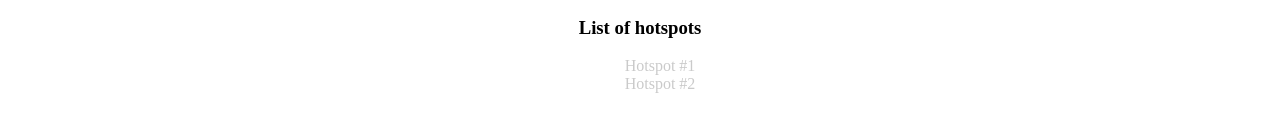
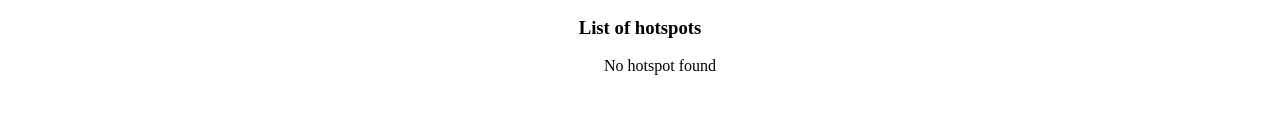
Before and after one commit to rickrd/challenge-conpass, a React (Create React App) app: page / in a window 1280 px wide. Shown: the part 344-476 px from the top of the page. Built offline with nearby package versions, Linux system fonts and the light colour scheme.

Commit message:
added list length check

```diff
--- a/src/components/organisms/HotspotList.jsx
+++ b/src/components/organisms/HotspotList.jsx
@@ -15,7 +15,7 @@ const HotspotList = props => {
     <Wrapper>
       <h3>List of hotspots</h3>
       <ul>
-        {props.hotspotList ? (
+        {props.hotspotList.length ? (
           props.hotspotList.map(hotspot => <Hotspot title={hotspot.title}></Hotspot>)
         ) : (
           <li>No hotspot found</li>
--- a/src/components/pages/Home.jsx
+++ b/src/components/pages/Home.jsx
@@ -15,16 +15,16 @@ const Body = styled.div`
 `
 
 const hotspotList = [
-  {
-    title: 'Hotspot #1',
-    x: 1,
-    y: 1
-  },
-  {
-    title: 'Hotspot #2',
-    x: 2,
-    y: 2
-  }
+  //   {
+  //     title: 'Hotspot #1',
+  //     x: 1,
+  //     y: 1
+  //   },
+  //   {
+  //     title: 'Hotspot #2',
+  //     x: 2,
+  //     y: 2
+  //   }
 ]
 
 const Home = () => {
```
